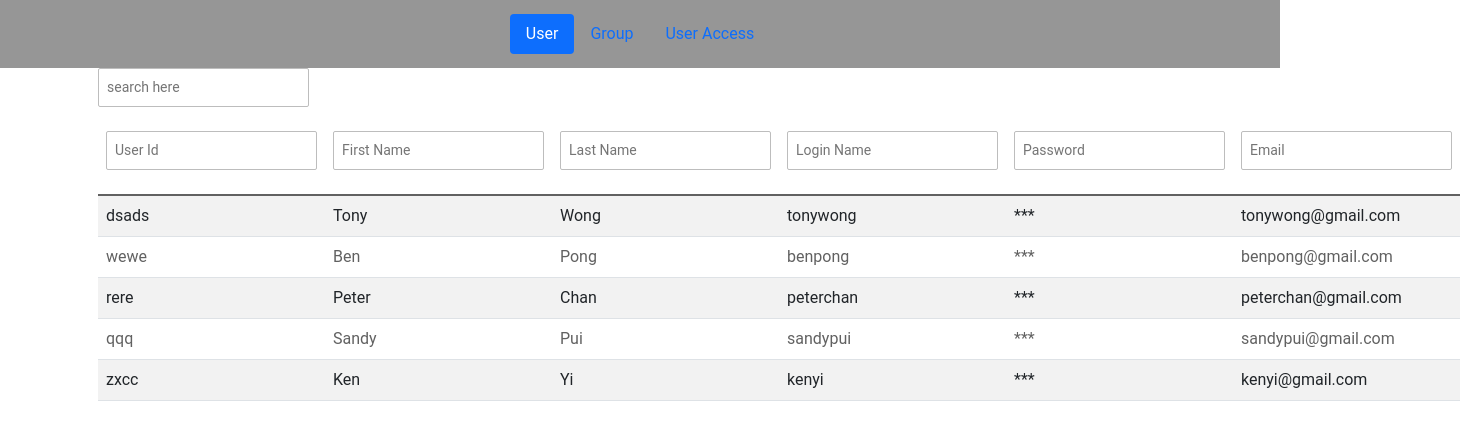
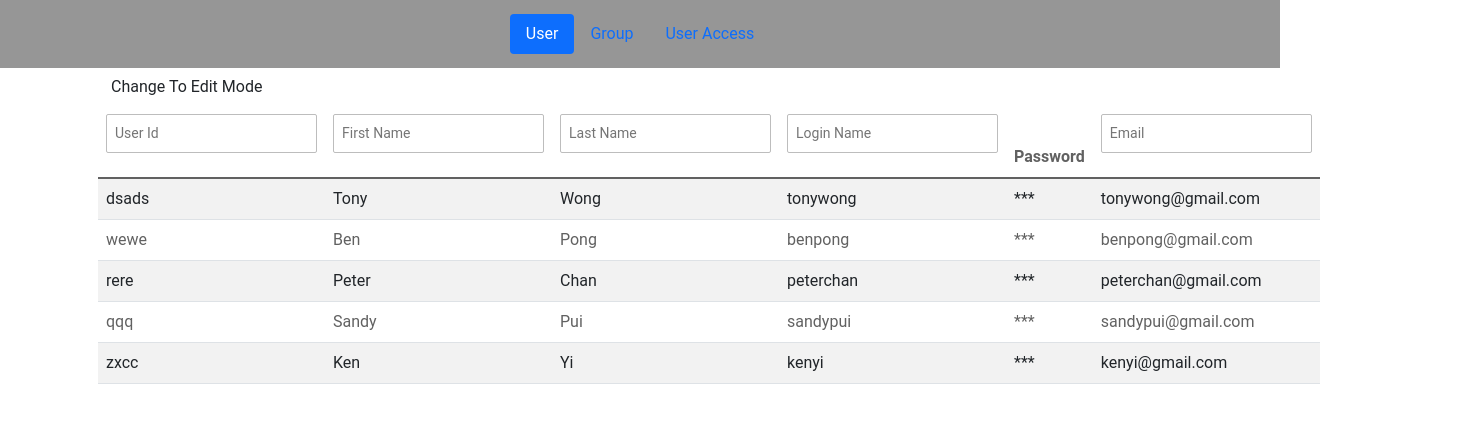
Before and after one commit to mankwonghoi/angular-qbmxje-pzg34c, an Angular app: page / in a window 1280 px wide. Shown: the top 440 px of the page, 1476 px wide, since content can reach past the window. Built offline with nearby package versions, Linux system fonts and the light colour scheme.

Commit message:
3 files modified, 1 added

```diff
--- a/src/app/ColumnDefinition.ts
+++ b/src/app/ColumnDefinition.ts
@@ -1,14 +1,7 @@
-export enum ColumnId {
+export enum TabId {
   User = 1,
   Group = 2,
   UserGroup = 3,
-}
-
-export interface ColumnDefinition {
-  columnId: number;
-  columnHeader: Array<string>;
-  columnDataAlias: Object;
-  filterable: boolean;
 }
 
 export interface Group {
@@ -23,29 +16,46 @@ export interface UserAccess {
   dateOfRelationshipCreation: string;
 }
 
-export const columnDefinition: ColumnDefinition[] = [
+export const columnDefinition: any[] = [
   {
-    columnId: ColumnId.User,
-    columnHeader: [
-      'User Id',
-      'First Name',
-      'Last Name',
-      'Login Name',
-      'Password',
-      'Email',
-    ],
+    tabId: TabId.User,
+    columnId: 'userId',
+    columnHeader: 'User Id',
     columnDataAlias: '',
     filterable: true,
   },
   {
-    columnId: ColumnId.Group,
-    columnHeader: ['Group Id', 'Group Name', 'Description'],
+    tabId: TabId.User,
+    columnId: 'firstName',
+    columnHeader: 'First Name',
     columnDataAlias: '',
     filterable: true,
   },
   {
-    columnId: ColumnId.UserGroup,
-    columnHeader: ['User Id', 'Group Id', 'Date of Relationship Creation'],
+    tabId: TabId.User,
+    columnId: 'LastName',
+    columnHeader: 'Last Name',
+    columnDataAlias: '',
+    filterable: true,
+  },
+  {
+    tabId: TabId.User,
+    columnId: 'LoginName',
+    columnHeader: 'Login Name',
+    columnDataAlias: '',
+    filterable: true,
+  },
+  {
+    tabId: TabId.User,
+    columnId: 'password',
+    columnHeader: 'Password',
+    columnDataAlias: '',
+    filterable: false,
+  },
+  {
+    tabId: TabId.User,
+    columnId: 'email',
+    columnHeader: 'Email',
     columnDataAlias: '',
     filterable: true,
   },
--- a/src/app/app-table/app-table.component.html
+++ b/src/app/app-table/app-table.component.html
@@ -1,27 +1,29 @@
+<button class="btn" (click)="changeMode()">
+  {{ isEditMode ? 'Change To View Mode' : 'Change To Edit Mode' }}
+</button>
+
 <table class="table table-striped">
   <thead>
-    <tr>
-      <input type="text" placeholder="search here" [(ngModel)]="searchText" />
-    </tr>
-    <tr *ngIf="_columnHeader">
-      <th *ngFor="let column of _columnHeader">
+    <tr *ngIf="_columnDefinition">
+      <th *ngFor="let column of _columnDefinition">
         <!--Show Input box if it can be filter-->
-        <div *ngIf="_columnDefinition && _columnDefinition.filterable">
+        <div *ngIf="column.filterable">
           <Input
             type="text"
-            placeholder="{{ column }}"
+            placeholder="{{ column.columnHeader }}"
             (input)="inputChange($event, column)"
+            name="{{ column.columnId }}"
           />
         </div>
         <!--Show Label if it can't be filter-->
-        <div *ngIf="_columnDefinition && !_columnDefinition.filterable">
-          {{ column }}
+        <div *ngIf="!column.filterable">
+          {{ column.columnHeader }}
         </div>
       </th>
     </tr>
   </thead>
-  <tbody>
-    <tr *ngFor="let item of _data | tableFilter: searchText">
+  <tbody *ngIf="!isEditMode">
+    <tr *ngFor="let item of _tableViewData">
       <td>{{ item.userId }}</td>
       <td>{{ item.firstName }}</td>
       <td>{{ item.lastName }}</td>
@@ -30,4 +32,40 @@
       <td>{{ item.email }}</td>
     </tr>
   </tbody>
+  <tbody *ngIf="isEditMode">
+    <tr *ngFor="let item of _tableViewData">
+      <td>{{ item.userId }}</td>
+      <td>
+        <input
+          type="text"
+          value="{{ item.firstName }}"
+          [(ngModel)]="item.firstName"
+        />
+      </td>
+      <td>
+        <input
+          type="text"
+          value="{{ item.lastName }}"
+          [(ngModel)]="item.lastName"
+        />
+      </td>
+      <td>
+        <input
+          type="text"
+          value="{{ item.loginName }}"
+          [(ngModel)]="item.loginName"
+        />
+      </td>
+      <td>
+        <input
+          type="password"
+          value="{{ item.password }}"
+          [(ngModel)]="item.password"
+        />
+      </td>
+      <td>
+        <input type="text" value="{{ item.email }}" [(ngModel)]="item.email" />
+      </td>
+    </tr>
+  </tbody>
 </table>
--- a/src/app/app-table/app-table.component.ts
+++ b/src/app/app-table/app-table.component.ts
@@ -1,8 +1,7 @@
 import { Component, OnInit } from '@angular/core';
 import {
   columnDefinition,
-  ColumnDefinition,
-  ColumnId,
+  TabId
 } from '../ColumnDefinition';
 import { User } from '../Data/User';
 import { TableControlService } from '../table-control.service';
@@ -14,36 +13,51 @@ import { TableControlService } from '../table-control.service';
 })
 export class AppTableComponent implements OnInit {
   _data: User[] | undefined;
+  _tableViewData: any;
 
-  _columnDefinition: ColumnDefinition | undefined;
-  _columnHeader: string[] | undefined;
-  _viewSelected = ColumnId.User;
+  _columnDefinition: any[] | undefined;
+  _viewSelected = TabId.User;
+  isEditMode: boolean = false;
+
 
   searchText: string | undefined;
 
-  constructor(public tableControlService: TableControlService) {}
-
-  _data$: User[] | undefined;
+  constructor(public tableControlService: TableControlService) { }
 
   ngOnInit(): void {
     //Assign current selected Tab
-    this._viewSelected = ColumnId.User; //to be change to selected tab...
-    console.log(this.tableControlService.selectedTab);
+    this._viewSelected = TabId.User; //to be change to selected tab...
     //Get columnDefinition by selected Tab
-    this._columnDefinition = columnDefinition.find(
-      (columnDefinition) => columnDefinition.columnId === this._viewSelected
+
+
+
+    this.refreshTable();
+
+  }
+
+  changeMode() {
+    this.isEditMode = !this.isEditMode;
+
+  }
+
+
+
+  refreshTable() {
+    this._columnDefinition = columnDefinition.filter(
+      (columnDefinition) => columnDefinition.tabId === this._viewSelected
     );
-    if (this._columnDefinition) {
-      this._columnHeader = this._columnDefinition.columnHeader;
+
+    if (this._viewSelected == TabId.User) {
+      this._data = this.tableControlService.getUser();
     }
 
-    if (this._viewSelected == ColumnId.User) {
-      this._data = this.tableControlService.getUser();
-    }
+    //clone obejct without reference
+    this._tableViewData = this._data?.map(e => e);
   }
 
+
+
   public inputChange(event: any, key: any) {
-    console.log(event);
-    console.log(key);
+
   }
 }
```
